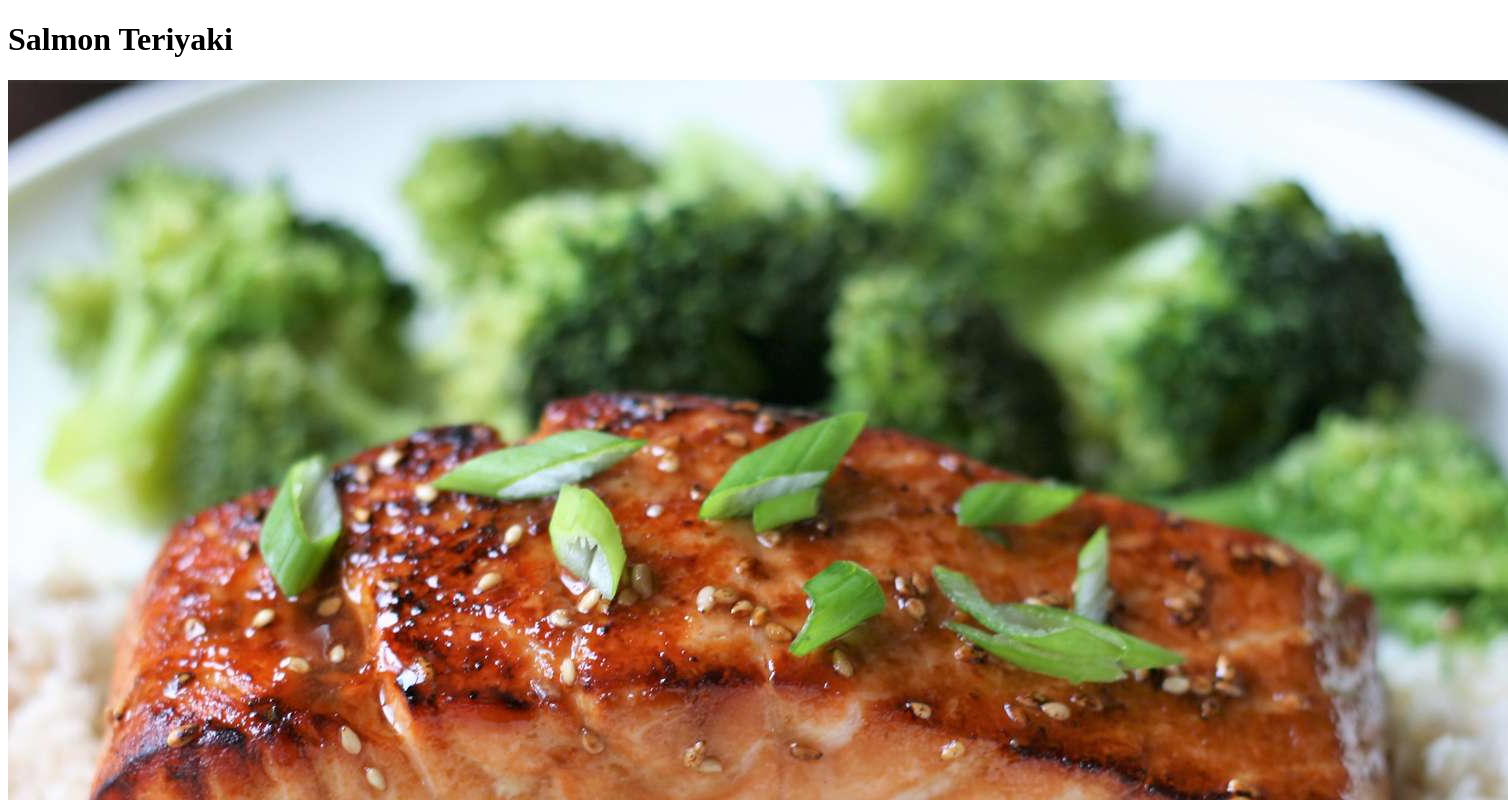
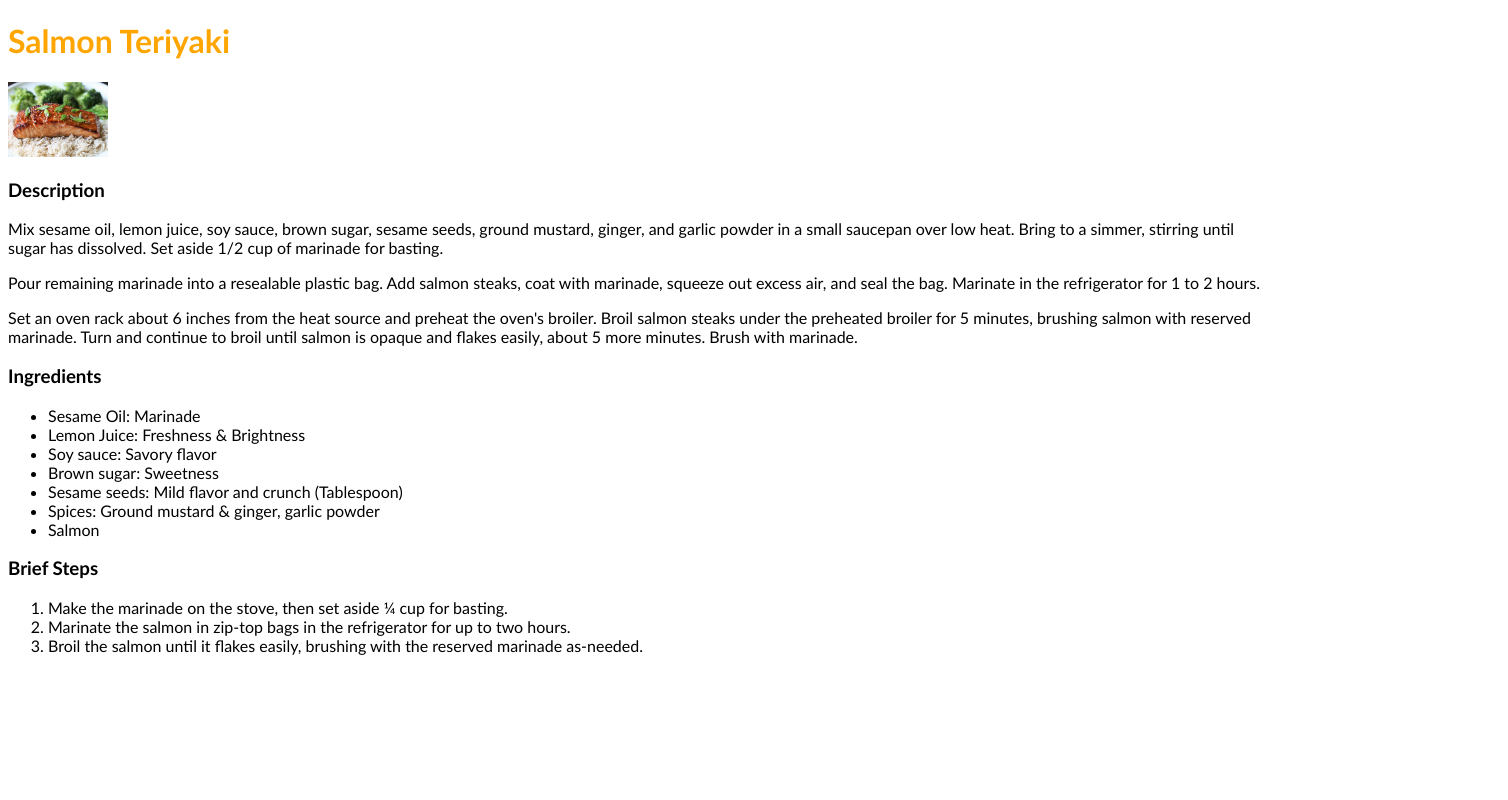
Before and after one commit to kevinw8765/odin-recipes, a plain HTML site: page recipes/salmon.html in a window 1280 px wide. Shown: the top 800 px of the page, 1508 px wide, since content can reach past the window. Drawn offline with Linux system fonts and the light colour scheme.

Commit message:
Updated with CSS

```diff
--- a/recipes/salmon.html
+++ b/recipes/salmon.html
@@ -4,6 +4,8 @@
     <meta charset="UTF-8">
     <meta name="viewport" content="width=device-width, initial-scale=1.0">
     <title>Salmon Teriyaki</title>
+    <link rel = "stylesheet" href = "../styles.css">
+
 </head>
 <body>
     <h1>Salmon Teriyaki</h1>
--- /dev/null
+++ b/styles.css
@@ -0,0 +1,12 @@
+img {
+    width: 100px;
+    height: auto;
+}
+
+* {
+    font-family:'Gill Sans', 'Gill Sans MT', Calibri, 'Trebuchet MS', sans-serif;
+}
+
+h1 {
+    color: orange;
+}
```
Also changed, not shown: index.html (+1 -0 lines).
